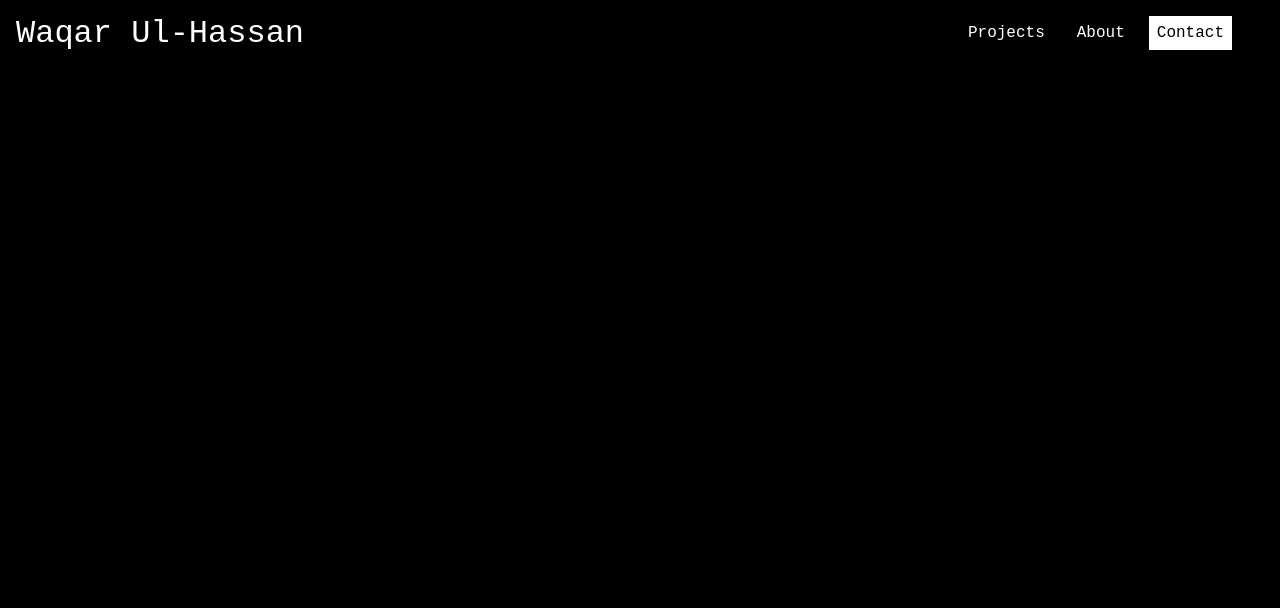
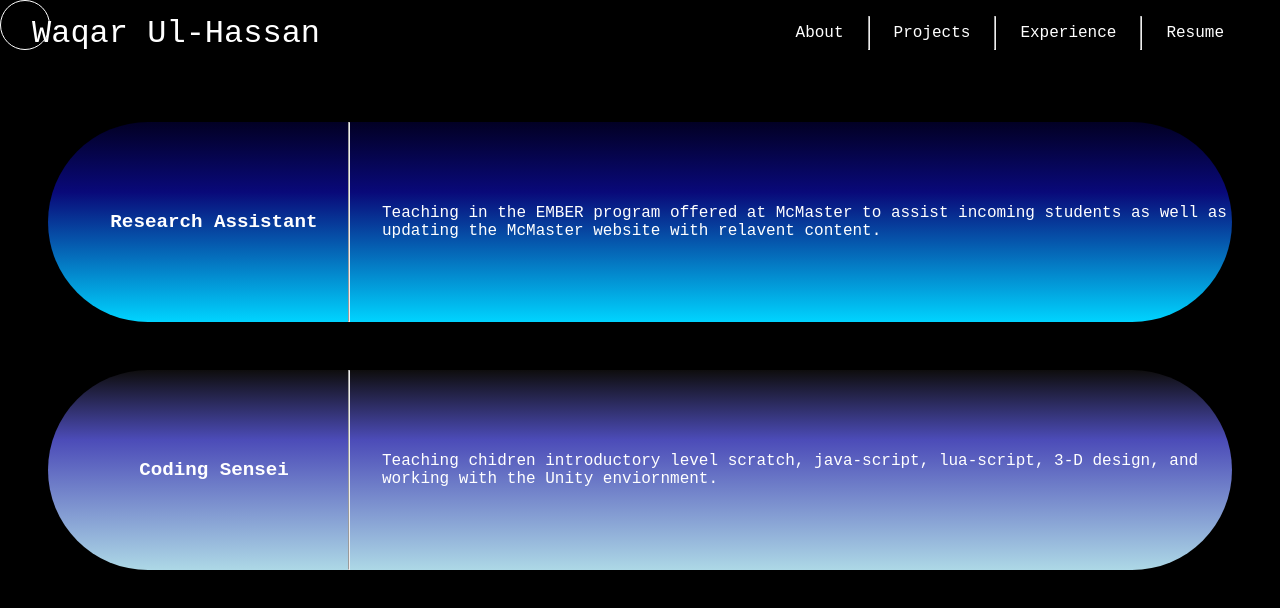
Before and after one commit to Waqar-Ul-Hassan/Portfolio, a React (Create React App) app: page /experience in a window 1280 px wide. Shown: the top 608 px of the page. Built offline with nearby package versions, Linux system fonts and the light colour scheme.

Commit message:
Deployed website

```diff
--- a/src/App.js
+++ b/src/App.js
@@ -3,12 +3,11 @@ import Projects from "./Pages/Projects"
 import Home from "./Pages/Home"
 import About from "./Pages/About"
 import Resume from "./Pages/Resume"
-import Contact from "./Pages/Contact"
+import Experience from "./Pages/Experience"
 import { Route, Routes } from "react-router-dom"
-
+import "./styles.css";
 
 function App() {
-// banana boat
   return (
     <>
       <Navbar />
@@ -18,7 +17,7 @@ function App() {
           <Route path="/projects" element={<Projects />} />
           <Route path="/about" element={<About />} />
           <Route path="/resume" element={<Resume />} />
-          <Route path="/contact" element={<Contact />} />
+          <Route path="/experience" element={<Experience />} />
         </Routes>
       </div>
 
--- /dev/null
+++ b/src/Cursor.jsx
@@ -0,0 +1,20 @@
+import React from 'react'
+import "./styles.css";
+
+const CustomCursor = () => {
+    const cursorRef = React.useRef(null);
+
+    React.useEffect(() =>{
+        document.addEventListener('mousemove',(event)=>{
+            const {clientX, clientY} = event;
+            const mouseX = clientX - cursorRef.current.clientWidth / 2;
+            const mouseY = clientY - cursorRef.current.clientHeight / 2;
+            cursorRef.current.style.transform = `translate3d(${mouseX}px, ${mouseY}px, 0)`;
+
+        });
+    }, []);
+  return <div className="app-cursor" ref={cursorRef}/>;
+
+}
+
+export default CustomCursor
--- a/src/Navbar.js
+++ b/src/Navbar.js
@@ -2,19 +2,23 @@ import { Link, useMatch, useResolvedPath } from "react-router-dom"
 
 export default function Navbar() {
   return (
+    <>
     <nav className="nav">
       <Link to="/" className="site-title">
         Waqar Ul-Hassan
       </Link>
       <ul>
+        <CustomLink to="/about"><div className="navAb">About</div></CustomLink>
+        <hr />
         <CustomLink to="/projects"><div className="navProj">Projects</div></CustomLink>
-        <CustomLink to="/about"><div className="navAb">About</div></CustomLink>
-        {/* <a className="navResume" href="//Ul-Hassan_Waqar_June_2023_Resume.pdf"><button>Resume</button></a> */}
-        {/* <CustomLink to="/resume"><div className="navRes">Resume</div></CustomLink> */}
-        <CustomLink to="/contact"><div className="navCont">Contact</div></CustomLink>
+        <hr />
+        <CustomLink to="/experience"><div className="navExp">Experience</div></CustomLink>
+        <hr />
+        <a target="_blank" style={{backgroundColor:"transparent"}} href="/Ul-Hassan_Waqar_June_2023_Resume.pdf"><button className="navResume">Resume</button></a>
+
       </ul>
-
     </nav>
+    </>
   )
 }
 
--- a/src/Pages/Contact.js
+++ /dev/null
@@ -1,7 +0,0 @@
-export default function Contact() {
-    return (
-        <h1 >Contact</h1>
-
-    );
-
-}
--- /dev/null
+++ b/src/Pages/Experience.css
@@ -0,0 +1,36 @@
+.flexBox1-container,.flexBox2-container {
+    display: flex;
+    background-color: grey;
+    height: 200px;
+    border-radius: 100px;
+    margin:3rem;
+}
+.flexBox1-container {
+    background-image: linear-gradient(#020024 0%,
+                #090979 35%,
+                #00d4ff 100%);
+
+}
+.flexBox2-container {
+    background-image: linear-gradient(rgb(14, 13, 13) 0%, rgb(76, 76, 184) 35%, lightblue 100%)
+}
+
+.jobName1,.jobName2 {
+    display: flex;
+    min-width: 300px;
+    color: white;
+    font-weight: 700;
+    font-size: 120%;
+    justify-content: center;
+    align-items: center;
+    padding-left: 3rem;
+    padding-right: 1rem;
+}
+.jobDes1,.jobDes2 {
+    display: flex;
+    justify-content: center;
+    align-items: center;
+    padding-left: 2rem;
+    color: white;
+    font-weight: 500;
+}
--- /dev/null
+++ b/src/Pages/Experience.js
@@ -0,0 +1,29 @@
+import "./Experience.css";
+
+export default function Experience() {
+    return (
+        <>
+            <div className="flexBox1-container">
+                <div className="jobName1">
+                    Research Assistant
+                </div>
+                <hr/>
+                <div className="jobDes1">
+                    Teaching in the EMBER program offered at McMaster to assist incoming students as well as updating the McMaster website with relavent content.
+                </div>
+            </div>
+
+            <div className="flexBox2-container">
+                <div className="jobName2">
+                      Coding Sensei
+                </div>
+                <hr/>
+                <div className="jobDes2">
+                    Teaching chidren introductory level scratch, java-script, lua-script, 3-D design, and working with the Unity enviornment.
+                </div>
+            </div>
+        </>
+
+    );
+
+}
--- a/src/index.js
+++ b/src/index.js
@@ -1,6 +1,7 @@
 import React from "react"
 import ReactDOM from "react-dom/client"
 import App from "./App"
+import CustomCursor from "./Cursor"
 import "./styles.css"
 import { BrowserRouter } from "react-router-dom"
 
@@ -8,6 +9,7 @@ const root = ReactDOM.createRoot(document.getElementById("root"))
 root.render(
   <React.StrictMode>
     <BrowserRouter>
+    <CustomCursor />
       <App />
     </BrowserRouter>
   </React.StrictMode>
--- a/src/styles.css
+++ b/src/styles.css
@@ -3,6 +3,26 @@
     margin:0;
     padding:0;
     font-family:'Courier New', Courier, monospace;
+
+}
+html,
+body {
+    &,
+    * {
+        cursor:none;
+    }
+}
+
+.app-cursor {
+    z-index: 1000;
+    border-radius: 50%;
+    width: 50px;
+    height: 50px;
+    border: 1px solid white;
+    pointer-events: none;
+    overflow: hidden;
+    transform: translate3d(0,0,0);
+    position:fixed;
 }
 
 body {
@@ -148,6 +168,7 @@ body {
 
 .site-title {
     font-size: 2rem;
+    margin-left: 1rem;
 }
 
 .nav ul {
@@ -172,9 +193,34 @@ nav a:hover{
     padding: 0.5rem;
 }
 
-.navCont {
+.navExp {
+    padding: 0.5rem;
+}
+
+.navResume {
+    border: none;
+    background-color: transparent;
+    color:White;
+    font-size:100%;
+    padding-top: 8px;
     padding: 0.5rem;
     background-color: white;
+    color: white;
+}
+.navResume,.navExp,.navAb,.navProj {
+    --c: no-repeat linear-gradient(#ffffff 0 0);
+    background:
+        var(--c) calc(-101% + var(--p, 0%)) 100%,
+        var(--c) calc(201% - var(--p, 0%)) 0;
+    background-size: 50.1% var(--p, .08em);
+    transition: .3s var(--t, 0s), background-position .3s calc(.3s - var(--t, 0s));
+}
+.navResume:hover,.navExp:hover,
+.navAb:hover,
+.navProj:hover {
+    cursor: pointer;
+    --p: 101%;
+    --t: 0.3s;
     color: black;
 }
 
```
Also changed, not shown: public/cursor.png (added).
